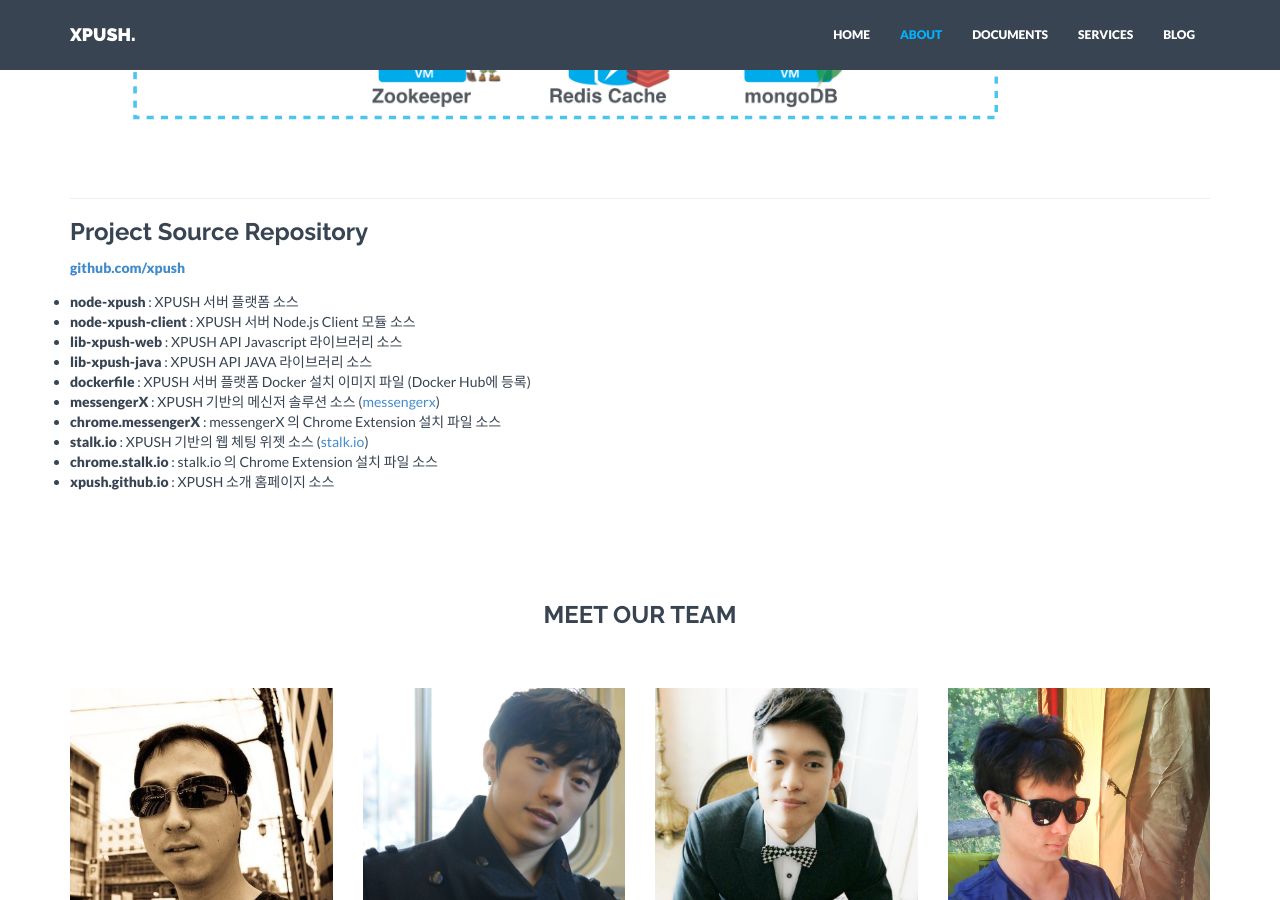
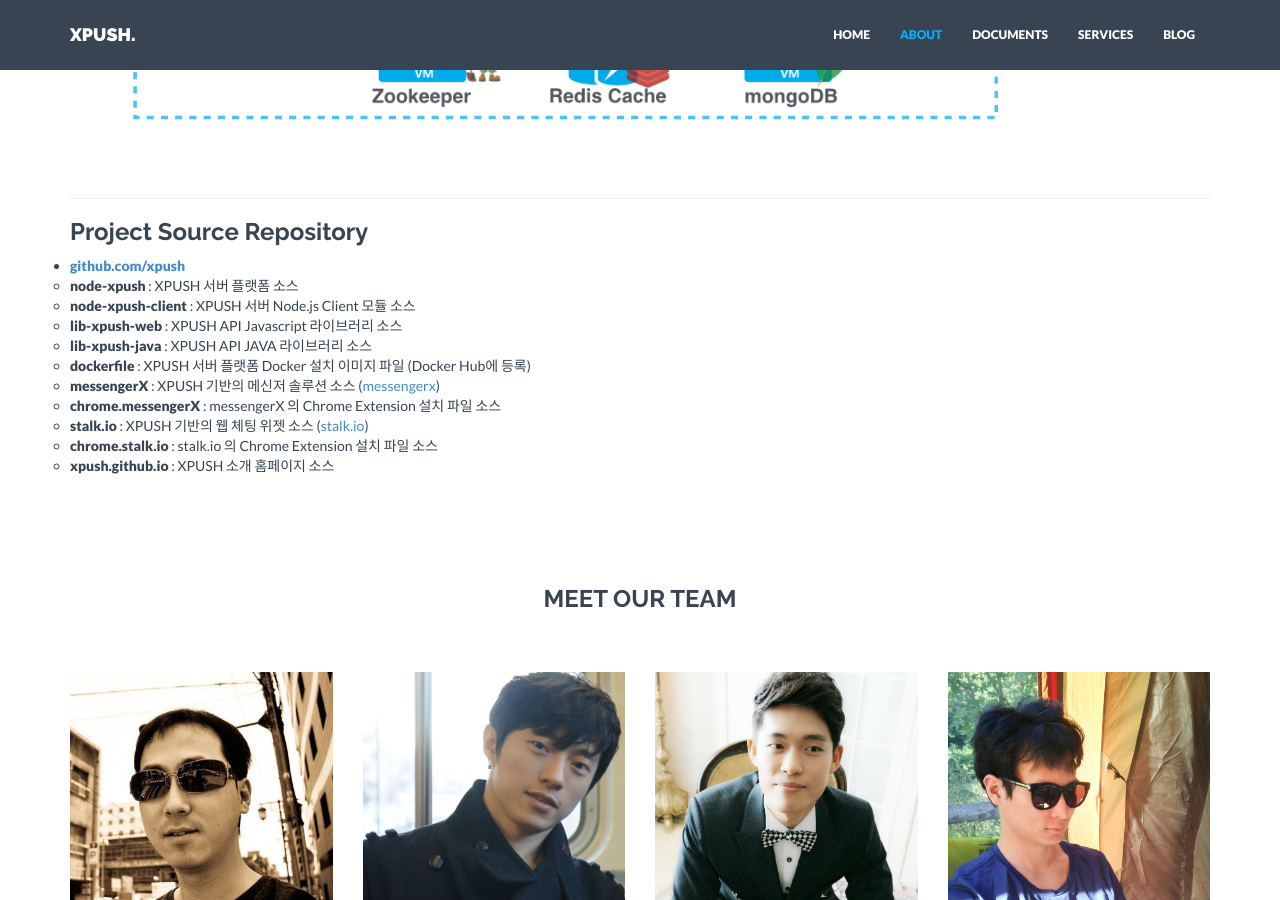
Before and after one commit to xpush/xpush.github.io, a Jekyll site: the page built from about/index.md, in a window 1280 px wide and 900 px high, scrolled down 2894 px. Built offline with Jekyll 4.4.1, drawn with Linux system fonts in a browser that asks for light colours; nearby versions of some CDN libraries.

```diff
--- a/about/index.md
+++ b/about/index.md
@@ -74,15 +74,14 @@ Session 서버는 사용자 접속을 위한 인증과 사용자 관리 및 부
 
 ### Project Source Repository
 
-**[github.com/xpush](http://github.com/xpush)**
-
-- **node-xpush** : XPUSH 서버 플랫폼 소스
-- **node-xpush-client** : XPUSH 서버 Node.js Client 모듈 소스
-- **lib-xpush-web** : XPUSH API Javascript 라이브러리 소스
-- **lib-xpush-java** : XPUSH API JAVA 라이브러리 소스
-- **dockerfile** : XPUSH 서버 플랫폼 Docker 설치 이미지 파일 (Docker Hub에 등록)
-- **messengerX** : XPUSH 기반의 메신저 솔루션 소스 ([messengerx](http://messengerx.github.io))
-- **chrome.messengerX** : messengerX 의 Chrome Extension 설치 파일 소스
-- **stalk.io** : XPUSH 기반의 웹 체팅 위젯 소스 ([stalk.io](http://stalk.io))
-- **chrome.stalk.io** : stalk.io 의 Chrome Extension 설치 파일 소스
-- **xpush.github.io** : XPUSH 소개 홈페이지 소스
+- **[github.com/xpush](http://github.com/xpush)**
+    * **node-xpush** : XPUSH 서버 플랫폼 소스
+    * **node-xpush-client** : XPUSH 서버 Node.js Client 모듈 소스
+    * **lib-xpush-web** : XPUSH API Javascript 라이브러리 소스
+    * **lib-xpush-java** : XPUSH API JAVA 라이브러리 소스
+    * **dockerfile** : XPUSH 서버 플랫폼 Docker 설치 이미지 파일 (Docker Hub에 등록)
+    * **messengerX** : XPUSH 기반의 메신저 솔루션 소스 ([messengerx](http://messengerx.github.io))
+    * **chrome.messengerX** : messengerX 의 Chrome Extension 설치 파일 소스
+    * **stalk.io** : XPUSH 기반의 웹 체팅 위젯 소스 ([stalk.io](http://stalk.io))
+    * **chrome.stalk.io** : stalk.io 의 Chrome Extension 설치 파일 소스
+    * **xpush.github.io** : XPUSH 소개 홈페이지 소스
```
